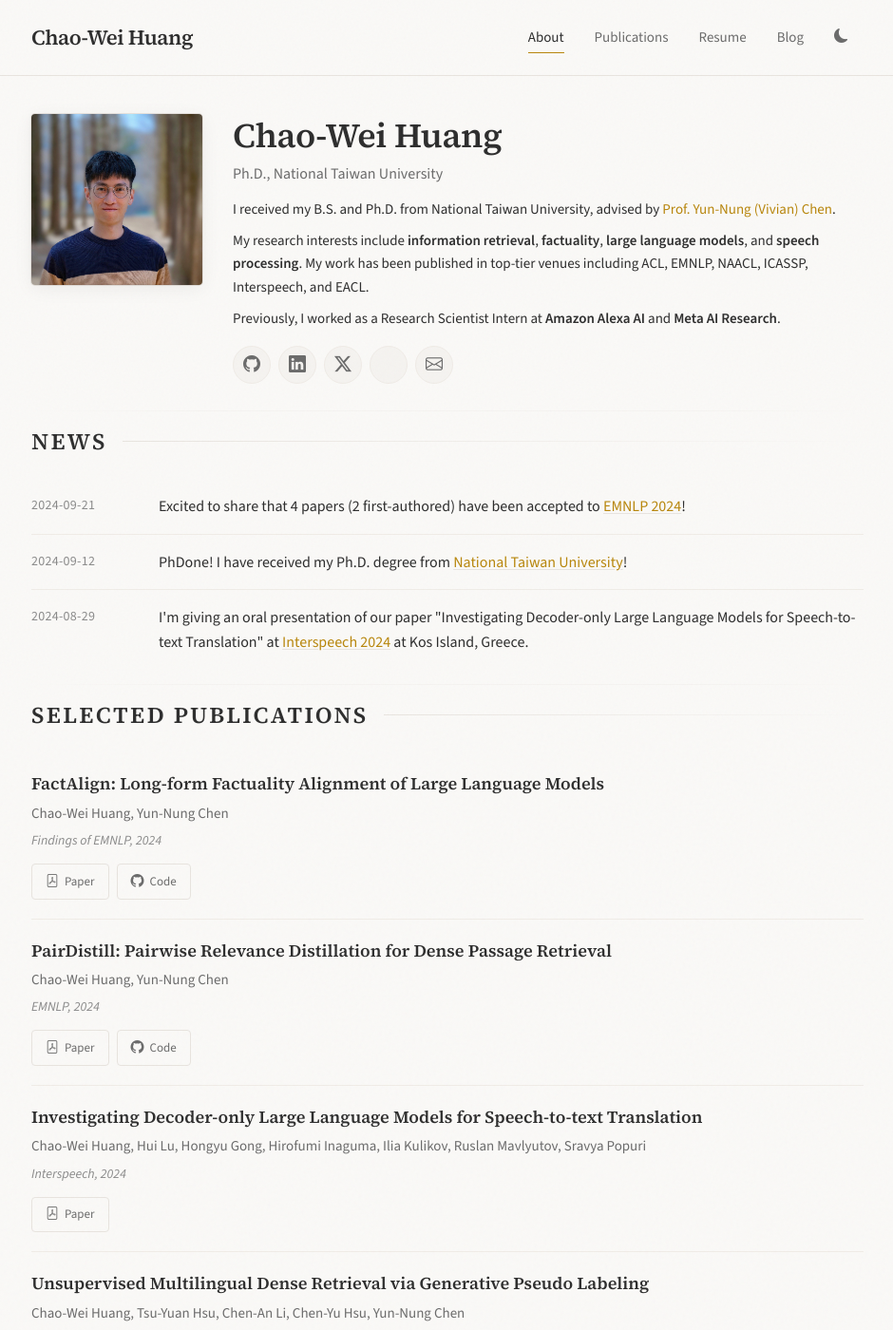
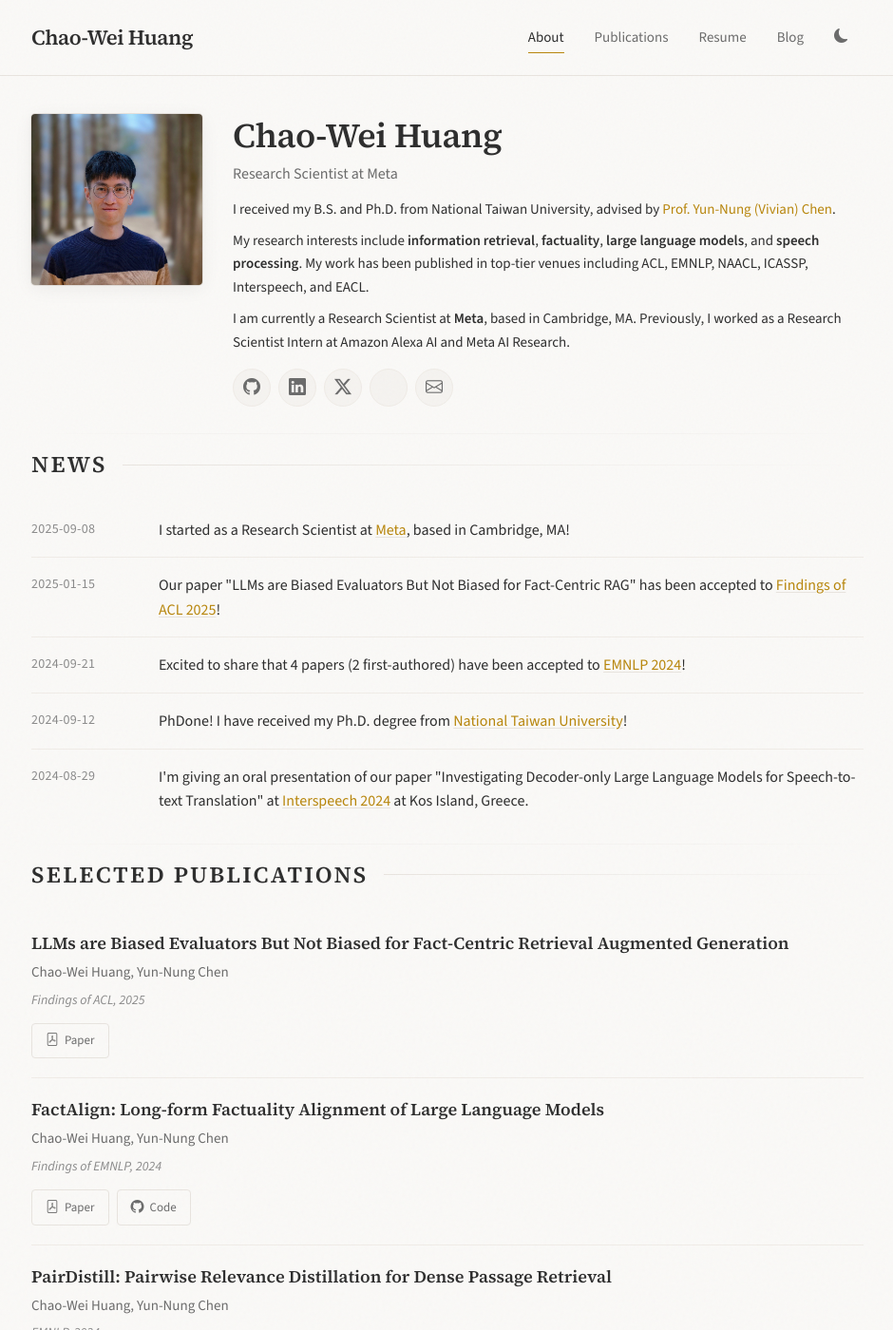
Before and after one commit to chaoweihuang/chaoweihuang.github.io, a Jekyll site: the page built from index.md, in a window 1280 px wide and 1400 px high. Shown: the whole window at 95% size, without its empty margins (169-1109 px from the left). Built offline with Jekyll 4.4.1, drawn with Linux system fonts in a browser that asks for light colours; a style sheet for code colours, icons or effects is not loaded.

Commit message:
Add ACL 2025 paper and update bio for Meta position
- Add new publication: LLMs are Biased Evaluators But Not Biased for
  Fact-Centric RAG (Findings of ACL 2025)
- Add news items for Meta position and ACL 2025 acceptance
- Update bio to reflect current role as Research Scientist at Meta

Co-Authored-By: Claude Opus 4.5 <noreply@anthropic.com>

```diff
--- a/_data/news.yml
+++ b/_data/news.yml
@@ -1,4 +1,10 @@
-# News items converted from _news/
+# News items
+
+- date: "2025-09-08"
+  content: "I started as a Research Scientist at <a href='https://ai.meta.com/'>Meta</a>, based in Cambridge, MA!"
+
+- date: "2025-01-15"
+  content: "Our paper \"LLMs are Biased Evaluators But Not Biased for Fact-Centric RAG\" has been accepted to <a href='https://2025.aclweb.org/'>Findings of ACL 2025</a>!"
 
 - date: "2024-09-21"
   content: "Excited to share that 4 papers (2 first-authored) have been accepted to <a href='https://2024.emnlp.org/'>EMNLP 2024</a>!"
--- a/_data/publications.yml
+++ b/_data/publications.yml
@@ -1,4 +1,11 @@
-# Publications list converted from BibTeX
+# Publications list
+
+- title: "LLMs are Biased Evaluators But Not Biased for Fact-Centric Retrieval Augmented Generation"
+  authors: "Chao-Wei Huang, Yun-Nung Chen"
+  venue: "Findings of ACL"
+  year: 2025
+  paper: "https://aclanthology.org/2025.findings-acl.1369/"
+  selected: true
 
 - title: "FactAlign: Long-form Factuality Alignment of Large Language Models"
   authors: "Chao-Wei Huang, Yun-Nung Chen"
--- a/index.md
+++ b/index.md
@@ -10,7 +10,7 @@ title: About
     </div>
     <div class="profile-content">
       <h1 class="profile-name">{{ site.author.name }}</h1>
-      <p class="profile-title">Ph.D., National Taiwan University</p>
+      <p class="profile-title">Research Scientist at Meta</p>
       <div class="profile-bio">
         <p>
           I received my B.S. and Ph.D. from National Taiwan University, advised by <a href="https://www.csie.ntu.edu.tw/~yvchen/">Prof. Yun-Nung (Vivian) Chen</a>.
@@ -19,7 +19,7 @@ title: About
           My research interests include <strong>information retrieval</strong>, <strong>factuality</strong>, <strong>large language models</strong>, and <strong>speech processing</strong>. My work has been published in top-tier venues including ACL, EMNLP, NAACL, ICASSP, Interspeech, and EACL.
         </p>
         <p>
-          Previously, I worked as a Research Scientist Intern at <strong>Amazon Alexa AI</strong> and <strong>Meta AI Research</strong>.
+          I am currently a Research Scientist at <strong>Meta</strong>, based in Cambridge, MA. Previously, I worked as a Research Scientist Intern at Amazon Alexa AI and Meta AI Research.
         </p>
       </div>
       <div class="profile-links">
```
